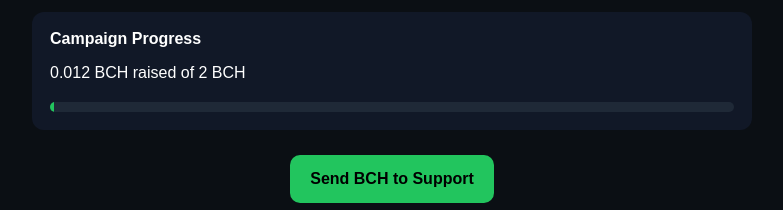
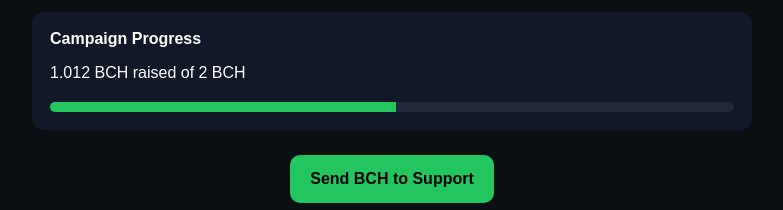
Before and after one commit to alberdioni8406/bch-mobile-billboard, a plain HTML site: page index.html in a window 1280 px wide. Shown: the part 1481-1691 px from the top of the page, without its empty margins (248-1031 px from the left). Drawn offline with Linux system fonts and the light colour scheme.

```diff
--- a/index.html
+++ b/index.html
@@ -189,7 +189,7 @@
   </div>
 
 <script>
-  const raised = 0.012; // 🔁 UPDATE THIS MANUALLY
+  const raised = 1.012; // 🔁 UPDATE THIS MANUALLY
   const goal = 2;
 
   const percent = (raised / goal) * 100;
```
